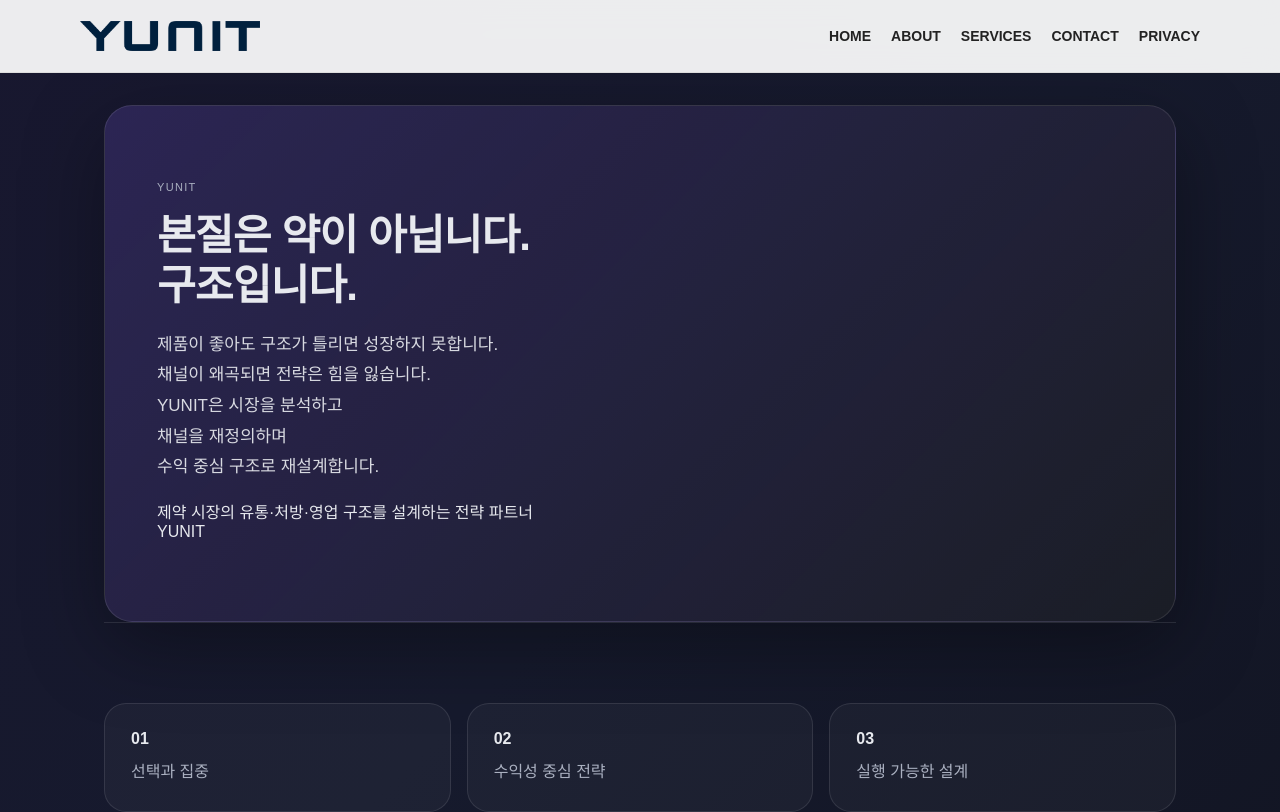
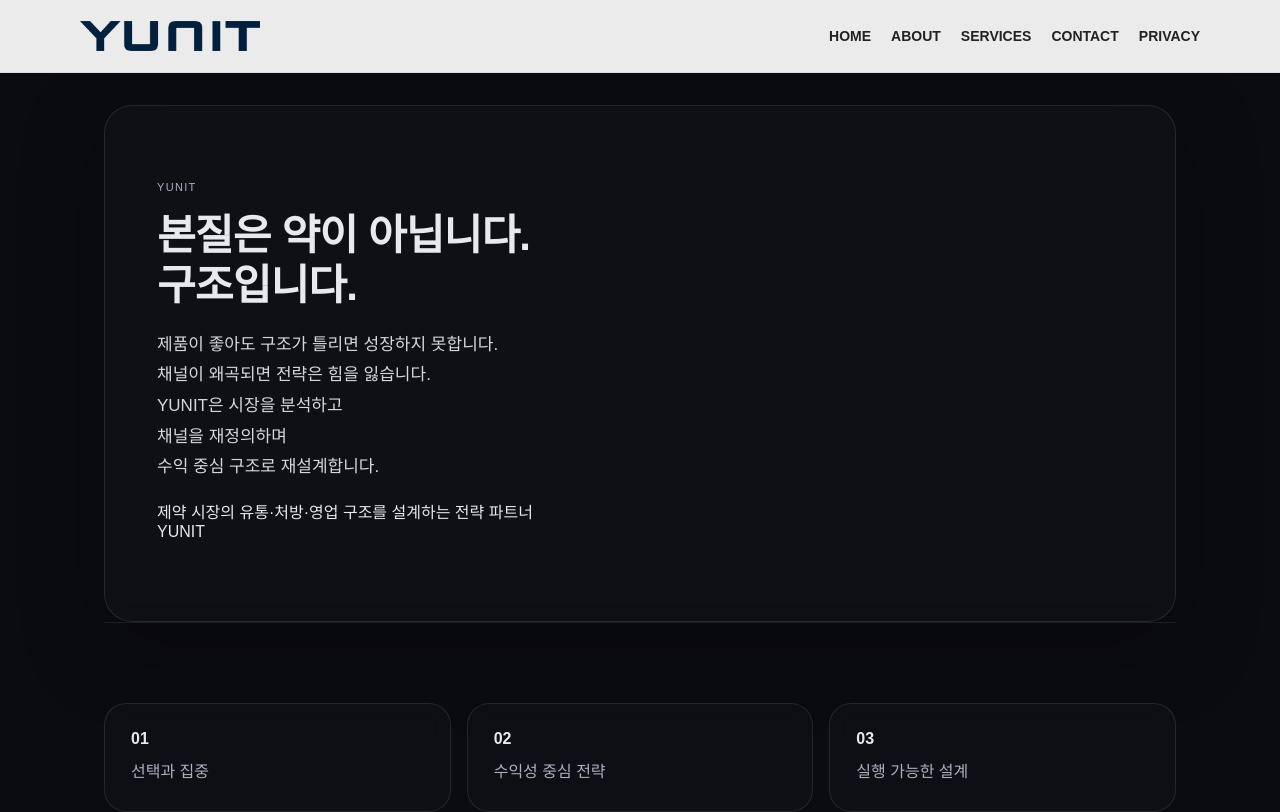
Before and after one commit to yun-it/yunit-site, a Next.js app: page / in a window 1280 px wide. Shown: the top 812 px of the page. Built offline with nearby package versions, Linux system fonts and the light colour scheme.

Commit message:
Add animated gradient background

```diff
--- a/app/globals.css
+++ b/app/globals.css
@@ -1,6 +1,6 @@
 :root {
   --bg: #0b0c10;
-  --card: rgba(18, 20, 27, 0.78);
+  --card: rgba(18, 20, 27, 0.55);
   --text: #e7e9ee;
   --muted: #aab0c0;
   --line: rgba(255, 255, 255, 0.1);
@@ -18,18 +18,38 @@
   color: var(--text);
   font-family: sans-serif;
   overflow-x: hidden;
+  background: #0b0c10;
+}
+
+a {
+  color: inherit;
+  text-decoration: none;
+}
+
+.container {
+  width: min(1120px, calc(100% - 48px));
+  margin: 0 auto;
+}
+
+/* 전체 움직이는 배경 */
+.animated-bg {
+  position: fixed;
+  inset: 72px 0 0 0;
+
+  z-index: -10;
 
   background: linear-gradient(
     -45deg,
     #0b0c10,
     #161a2d,
-    #1b1333,
+    #241346,
+    #10213f,
     #0b0c10
   );
 
   background-size: 400% 400%;
 
-  animation: gradientFlow 18s ease infinite;
+  animation: gradientFlow 16s ease infinite;
 }
 
 @keyframes gradientFlow {
@@ -46,67 +66,23 @@
   }
 }
 
-a {
-  color: inherit;
-  text-decoration: none;
-}
-
-.container {
-  width: min(1120px, calc(100% - 48px));
-  margin: 0 auto;
-}
-
-/* MOVING BACKGROUND */
-.bg-orb {
-  position: fixed;
-  width: 520px;
-  height: 520px;
-  border-radius: 9999px;
-  filter: blur(90px);
-  opacity: 0.24;
-  z-index: -1;
-  animation: float 14s ease-in-out infinite;
-}
-
-.bg-orb.one {
-  top: -140px;
-  left: -140px;
-  background: #7c5cff;
-}
-
-.bg-orb.two {
-  bottom: -160px;
-  right: -120px;
-  background: #4f8cff;
-  animation-delay: 4s;
-}
-
-@keyframes float {
-  0% {
-    transform: translate(0, 0) scale(1);
-  }
-
-  50% {
-    transform: translate(45px, -35px) scale(1.08);
-  }
-
-  100% {
-    transform: translate(0, 0) scale(1);
-  }
-}
-
 /* HEADER */
 .site-header {
   position: sticky;
   top: 0;
+
   backdrop-filter: blur(14px);
+
   background: rgba(255, 255, 255, 0.92);
+
   border-bottom: 1px solid #ddd;
+
   z-index: 50;
 }
 
 .header-inner {
   height: 72px;
+
   display: flex;
   align-items: center;
   justify-content: space-between;
@@ -121,7 +97,9 @@
   display: flex;
   gap: 20px;
   align-items: center;
+
   color: #222;
+
   font-size: 14px;
   font-weight: 600;
 }
@@ -138,21 +116,20 @@
 /* SECTION */
 .section {
   padding: 56px 0;
+
   border-top: 1px solid var(--line);
 }
 
 /* HERO */
 .hero {
   border: 1px solid var(--line);
-  background:
-    linear-gradient(
-      135deg,
-      rgba(124, 92, 255, 0.24),
-      rgba(255, 255, 255, 0.04)
-    ),
-    rgba(18, 20, 27, 0.82);
+
+  background: rgba(18, 20, 27, 0.58);
+
+  backdrop-filter: blur(10px);
 
   border-radius: 28px;
+
   padding: 64px 52px;
 
   box-shadow: 0 24px 80px rgba(0, 0, 0, 0.35);
@@ -161,46 +138,63 @@
 /* TYPOGRAPHY */
 .eyebrow {
   color: var(--muted);
+
   letter-spacing: 0.12em;
+
   text-transform: uppercase;
+
   font-size: 11px;
 }
 
 .headline {
   font-size: 42px;
+
   line-height: 1.2;
+
   margin: 18px 0;
+
   letter-spacing: -0.8px;
+
   max-width: 820px;
 }
 
 .h1 {
   font-size: 34px;
+
   line-height: 1.2;
+
   margin: 0 0 14px;
 }
 
 .h2 {
   font-size: 22px;
+
   margin: 0 0 14px;
 }
 
 .h3 {
   font-size: 16px;
+
   margin: 0 0 6px;
 }
 
 .lead {
   font-size: 17px;
+
   line-height: 1.8;
+
   color: var(--text);
+
   opacity: 0.92;
+
   margin: 0;
 }
 
 .p {
   margin: 0;
+
   color: var(--muted);
+
   line-height: 1.7;
 }
 
@@ -213,7 +207,9 @@
 .grid2,
 .grid3 {
   display: grid;
+
   gap: 16px;
+
   margin-top: 24px;
 }
 
@@ -231,15 +227,22 @@
 
 .stack {
   display: grid;
+
   gap: 16px;
+
   margin-top: 24px;
 }
 
 /* CARD */
 .card {
   border: 1px solid var(--line);
-  background: rgba(255, 255, 255, 0.035);
+
+  background: rgba(18, 20, 27, 0.52);
+
+  backdrop-filter: blur(10px);
+
   border-radius: 22px;
+
   padding: 26px;
 
   transition:
@@ -253,7 +256,7 @@
 
   border-color: rgba(124, 92, 255, 0.42);
 
-  background: rgba(255, 255, 255, 0.055);
+  background: rgba(255, 255, 255, 0.06);
 }
 
 .card h3 {
@@ -262,45 +265,61 @@
 
 .card p {
   margin: 0;
+
   color: var(--muted);
+
   line-height: 1.7;
 }
 
 /* LIST */
 .bullets {
   margin: 14px 0 0;
+
   padding-left: 20px;
+
   color: var(--muted);
+
   line-height: 1.9;
 }
 
 /* QUOTE */
 .quote {
   padding: 48px 0;
+
   border-top: 1px solid var(--line);
 }
 
 .quoteText {
   font-size: 20px;
+
   margin: 0 0 8px;
 }
 
 .quoteBy {
   margin: 0;
+
   color: var(--muted);
 }
 
 /* BUTTON */
 .btn {
   display: inline-flex;
+
   align-items: center;
   justify-content: center;
+
   height: 42px;
+
   padding: 0 16px;
+
   border-radius: 12px;
+
   border: 1px solid var(--line);
+
   background: rgba(255, 255, 255, 0.05);
+
   color: var(--text);
+
   cursor: pointer;
 }
 
@@ -311,24 +330,32 @@
 /* FOOTER */
 .site-footer {
   border-top: 1px solid var(--line);
+
+  background: transparent;
+
   padding: 24px 0;
+
   color: var(--muted);
 }
 
 .footer-inner {
   display: flex;
+
   align-items: flex-start;
   justify-content: space-between;
+
   gap: 16px;
 }
 
 .footer-brand {
   font-weight: 800;
+
   color: var(--text);
 }
 
 .footer-meta {
   margin-top: 8px;
+
   font-size: 13px;
 }
 
@@ -354,6 +381,7 @@
 
   .nav {
     gap: 12px;
+
     font-size: 12px;
   }
 }
--- a/app/layout.tsx
+++ b/app/layout.tsx
@@ -14,9 +14,10 @@
   return (
     <html lang="ko">
       <body>
-        <div className="bg-orb one"></div>
-        <div className="bg-orb two"></div>
+        {/* 움직이는 전체 배경 */}
+        <div className="animated-bg"></div>
 
+        {/* HEADER */}
         <header className="site-header">
           <div className="container header-inner">
             <Link href="/" className="brand" aria-label="YUNIT 홈">
@@ -41,8 +42,12 @@
           </div>
         </header>
 
-        <main className="container main">{children}</main>
+        {/* MAIN */}
+        <main className="container main">
+          {children}
+        </main>
 
+        {/* FOOTER */}
         <footer className="site-footer">
           <div className="container footer-inner">
             <div className="footer-left">
```
